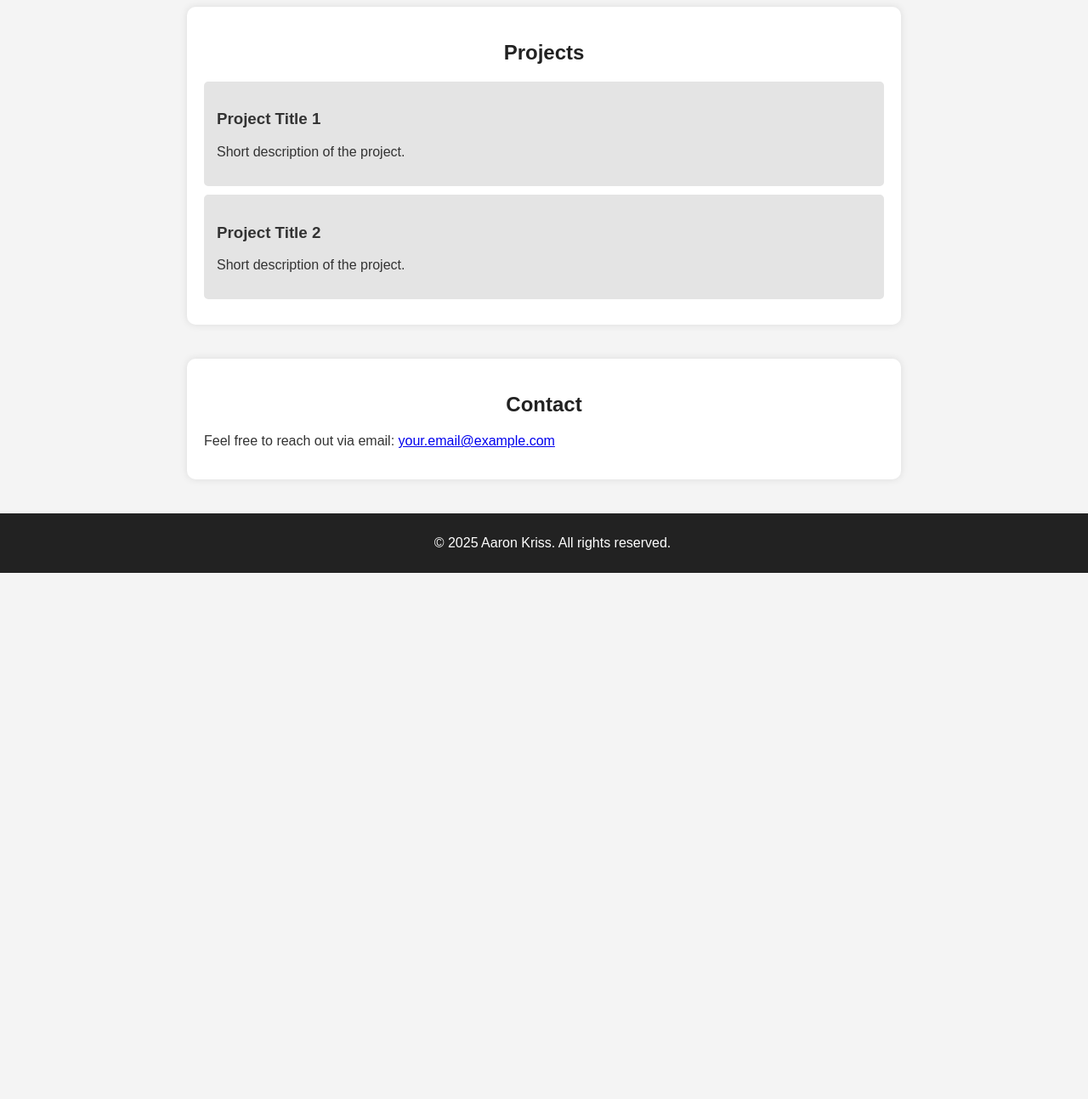
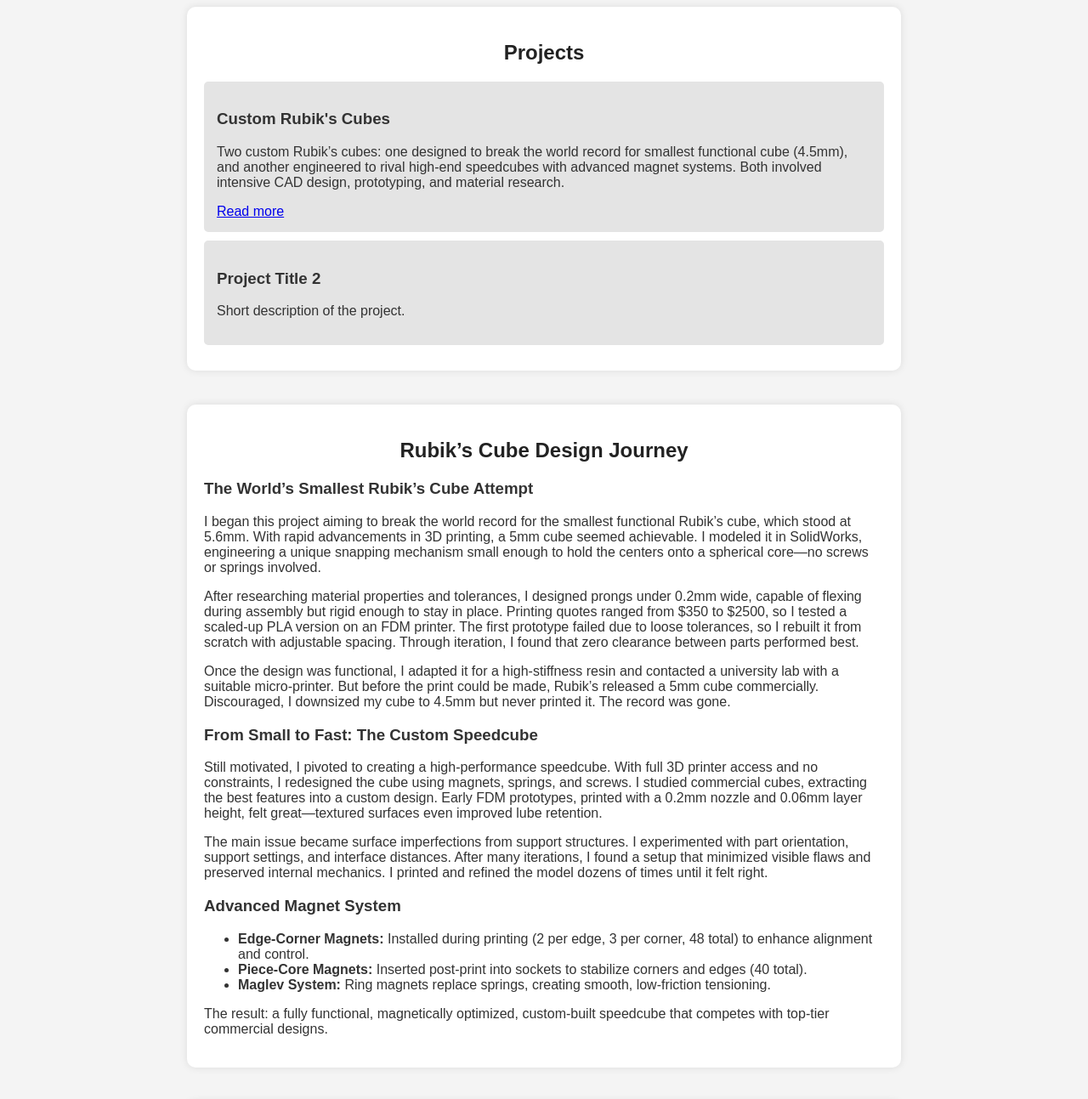
Before and after one commit to aakriss/aakriss.github.io, a plain HTML site: page index.html in a window 1280 px wide. Shown: the part 420-1713 px from the top of the page at 85% size. Before the commit the page ends 1094 px from the top, so only its background shows below. Drawn offline with Linux system fonts and the light colour scheme.

Commit message:
Update index.html

```diff
--- a/index.html
+++ b/index.html
@@ -27,13 +27,35 @@
     <section id="projects">
         <h2>Projects</h2>
         <div class="project">
-            <h3>Project Title 1</h3>
-            <p>Short description of the project.</p>
+            <h3>Custom Rubik's Cubes</h3>
+            <p>Two custom Rubik’s cubes: one designed to break the world record for smallest functional cube (4.5mm), and another engineered to rival high-end speedcubes with advanced magnet systems. Both involved intensive CAD design, prototyping, and material research.</p>
+            <a href="#rubiks-project">Read more</a>
         </div>
         <div class="project">
             <h3>Project Title 2</h3>
             <p>Short description of the project.</p>
         </div>
+    </section>
+
+    <section id="rubiks-project">
+        <h2>Rubik’s Cube Design Journey</h2>
+
+        <h3>The World’s Smallest Rubik’s Cube Attempt</h3>
+        <p>I began this project aiming to break the world record for the smallest functional Rubik’s cube, which stood at 5.6mm. With rapid advancements in 3D printing, a 5mm cube seemed achievable. I modeled it in SolidWorks, engineering a unique snapping mechanism small enough to hold the centers onto a spherical core—no screws or springs involved.</p>
+        <p>After researching material properties and tolerances, I designed prongs under 0.2mm wide, capable of flexing during assembly but rigid enough to stay in place. Printing quotes ranged from $350 to $2500, so I tested a scaled-up PLA version on an FDM printer. The first prototype failed due to loose tolerances, so I rebuilt it from scratch with adjustable spacing. Through iteration, I found that zero clearance between parts performed best.</p>
+        <p>Once the design was functional, I adapted it for a high-stiffness resin and contacted a university lab with a suitable micro-printer. But before the print could be made, Rubik’s released a 5mm cube commercially. Discouraged, I downsized my cube to 4.5mm but never printed it. The record was gone.</p>
+
+        <h3>From Small to Fast: The Custom Speedcube</h3>
+        <p>Still motivated, I pivoted to creating a high-performance speedcube. With full 3D printer access and no constraints, I redesigned the cube using magnets, springs, and screws. I studied commercial cubes, extracting the best features into a custom design. Early FDM prototypes, printed with a 0.2mm nozzle and 0.06mm layer height, felt great—textured surfaces even improved lube retention.</p>
+        <p>The main issue became surface imperfections from support structures. I experimented with part orientation, support settings, and interface distances. After many iterations, I found a setup that minimized visible flaws and preserved internal mechanics. I printed and refined the model dozens of times until it felt right.</p>
+
+        <h3>Advanced Magnet System</h3>
+        <ul>
+            <li><strong>Edge-Corner Magnets:</strong> Installed during printing (2 per edge, 3 per corner, 48 total) to enhance alignment and control.</li>
+            <li><strong>Piece-Core Magnets:</strong> Inserted post-print into sockets to stabilize corners and edges (40 total).</li>
+            <li><strong>Maglev System:</strong> Ring magnets replace springs, creating smooth, low-friction tensioning.</li>
+        </ul>
+        <p>The result: a fully functional, magnetically optimized, custom-built speedcube that competes with top-tier commercial designs.</p>
     </section>
 
     <section id="contact">
```
